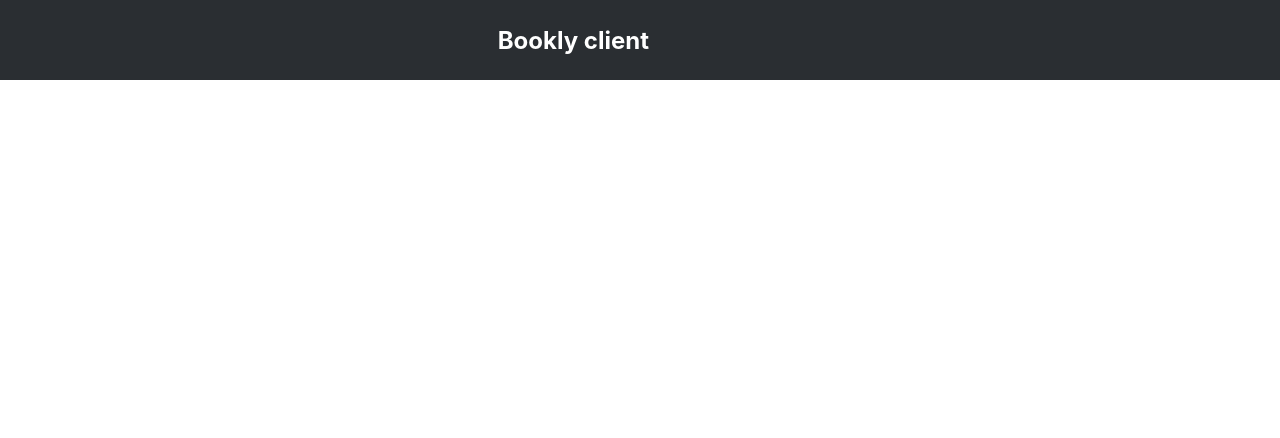
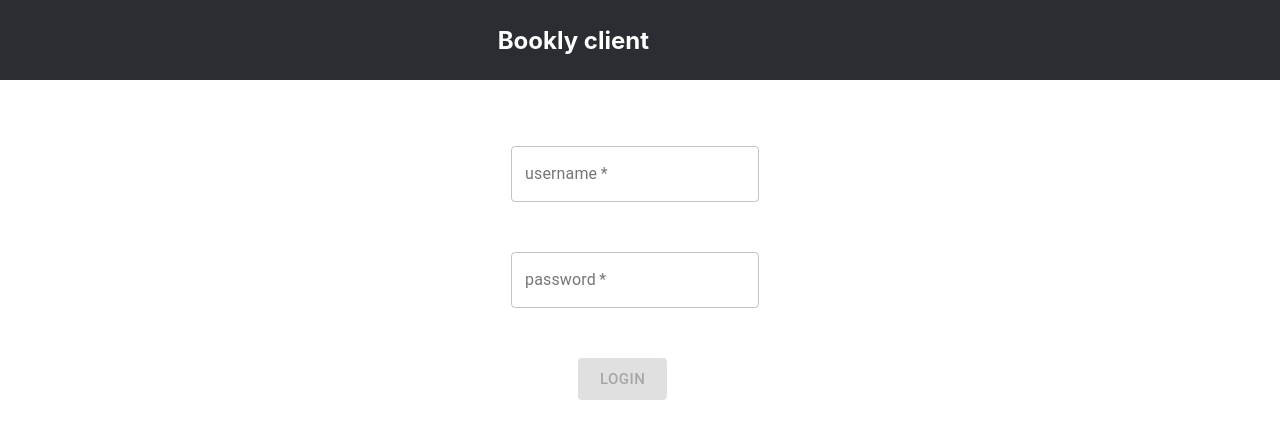
Before and after one commit to mikevelko/b-team, a React (Create React App) app in the folder client/: page /login in a window 1280 px wide. Shown: the top 438 px of the page. Built offline with nearby package versions, Linux system fonts and the light colour scheme.

Commit message:
feat(infra): add reverse proxy for local development

```diff
--- a/client/package.json
+++ b/client/package.json
@@ -16,7 +16,7 @@
   },
   "scripts": {
     "lint": "eslint",
-    "start": "react-scripts start",
+    "start": "SET PORT=3006 && react-scripts start",
     "build": "react-scripts build",
     "test": "react-scripts test",
     "eject": "react-scripts eject"
--- a/client/src/App.js
+++ b/client/src/App.js
@@ -39,7 +39,7 @@
 
   //if(!isUserAuthenticated) { return <div></div> }
   return (
-    <Router>
+    <Router basename={process.env.PUBLIC_URL}>
       <Nav isUserAuthenticated={isUserAuthenticated} Logout={Logout} />
       <Switch>
         <Route
@@ -48,8 +48,8 @@
           render={() => {
               return (
                 isUserAuthenticated ?
-                  <Redirect to="/client/login" /> :
-                  <Redirect to="/home" />
+                  <Redirect to="/login"/> :
+                  <Redirect to="/home"/>
               )
           }}
         ></Route>
@@ -57,7 +57,7 @@
         <PrivateRoute authed={isUserAuthenticated} exact path='/hotels' component={Hotels} />
         <PrivateRoute authed={isUserAuthenticated} exact path='/client' component={Client} />
         <PrivateRoute authed={isUserAuthenticated} exact path='/client/reservations' component={MyReservations} />
-        <Route exact path="/client/login" component={() => <LoginPage Login={Login} isUserAuthenticated={isUserAuthenticated}/>} />
+        <Route exact path="/login" component={() => <LoginPage Login={Login} isUserAuthenticated={isUserAuthenticated}/>} />
       </Switch>
     </Router>
   );
--- a/client/src/components/PrivateRoute.jsx
+++ b/client/src/components/PrivateRoute.jsx
@@ -6,7 +6,7 @@
       <Route
         render={(props) => authed === true
           ? <Component/>
-          : <Redirect to={{pathname: '/client/login'}} />}
+          : <Redirect to={{pathname: '/login'}} />}
       />
     )
   }
```
Also changed, not shown: 1 other file (tests, documents, lock files or other folders).
